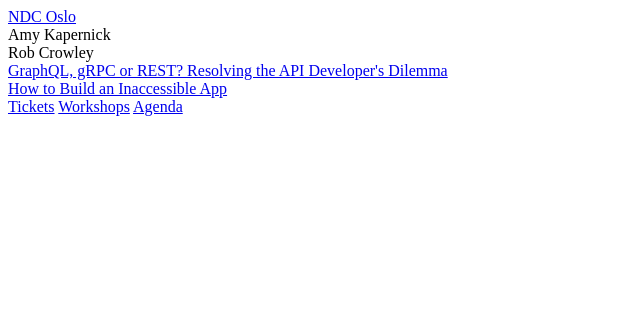
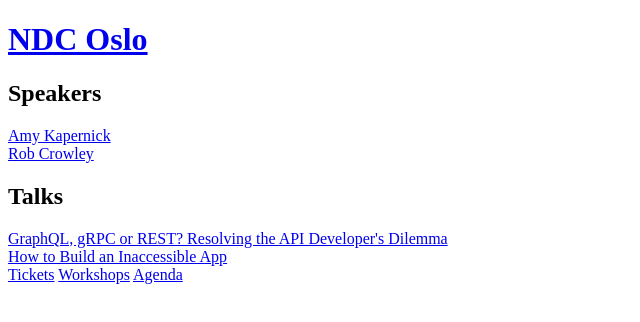
Before and after one commit to amykapernick/fender-fundamentals_front-end-testing, an Eleventy site: page index.njk in a window 1280 px wide. Shown: the whole page, without its empty margins (0-640 px from the left). Built offline with nearby package versions, Linux system fonts and the light colour scheme; Eleventy itself is replaced by a stand-in of ours; files that its build step writes are made by us from their sources.

Commit message:
updated semantic html

```diff
--- a/_includes/footer.njk
+++ b/_includes/footer.njk
@@ -1,9 +1,9 @@
-<div>
-    <div>
+<footer>
+    <nav>
         <a href="https://ndcoslo.com/page/tickets/">Tickets</a>
         <a href="https://ndcoslo.com/workshops/">Workshops</a>
         <a href="https://ndcoslo.com/agenda/">Agenda</a>
-    </div>
-</div>
+    </nav>
+</footer>
 </body>
 </html>
--- a/_includes/header.njk
+++ b/_includes/header.njk
@@ -1,15 +1,14 @@
 <!DOCTYPE html>
 <html>
-	<head>
-		<meta charset="utf-8"/>
-		<meta http-equiv="x-ua-compatible" content="ie=edge"/>
-		<meta name="viewport" content="width=device-width,initial-scale=1,shrink-to-fit=no"/>
-		<title>NDC Oslo</title>
-	</head>
 
-	<body>
-		<div>
-			<a href="/">
-				NDC Oslo
-			</a>
-		</div>
+<head>
+	<meta charset="utf-8" />
+	<meta http-equiv="x-ua-compatible" content="ie=edge" />
+	<meta name="viewport" content="width=device-width,initial-scale=1,shrink-to-fit=no" />
+	<title>NDC Oslo</title>
+</head>
+
+<body>
+	<header>
+		<h1><a href="/">NDC Oslo</a></h1>
+	</header>
--- a/index.njk
+++ b/index.njk
@@ -1,20 +1,26 @@
 {% include 'header.njk' %}
-<div>
+
+<main>
+    <section>
+        <h2>Speakers</h2>
         {% for speaker in collections.speakers %}
-        <div>
-            <a>
+            <article>
+                <a href="{{speaker.url | url}}">
                     {{speaker.data.name}}
                 </a>
-        </div>
+            </article>
         {% endfor %}
-</div>
-<div>
+    </section>
+    <section>
+        <h2>Talks</h2>
         {% for talk in collections.talks %}
-        <div>
+            <article>
                 <a href="{{talk.url | url}}">
                     {{talk.data.title}}
                 </a>
-        </div>
+            </article>
         {% endfor %}
-</div>
+    </section>
+</main>
+
 {% include 'footer.njk' %}
```
Also changed, not shown: intro.md (added, +5 -0 lines), 8 other files. Lines whose indentation alone changed are shown as unchanged.
